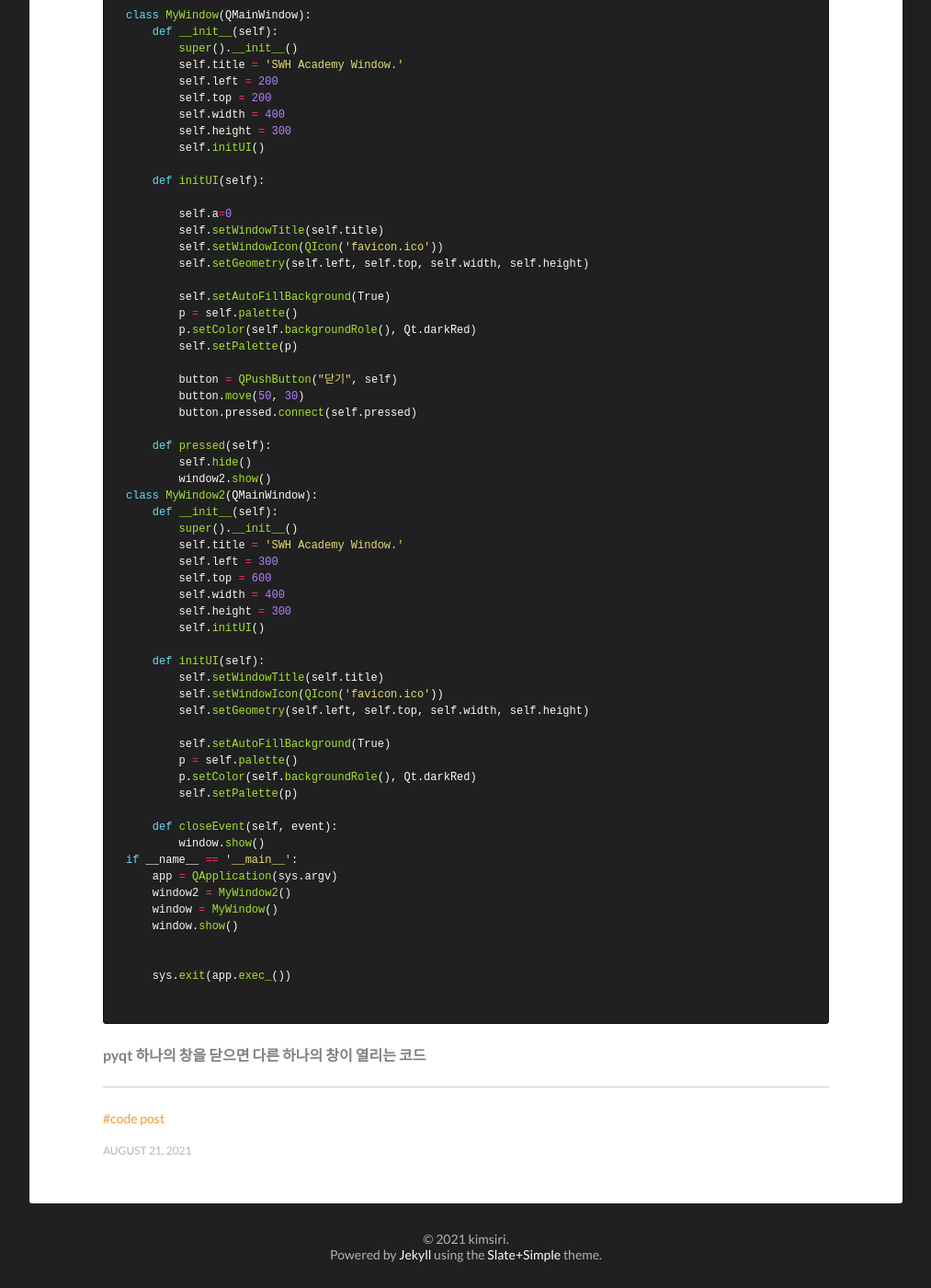
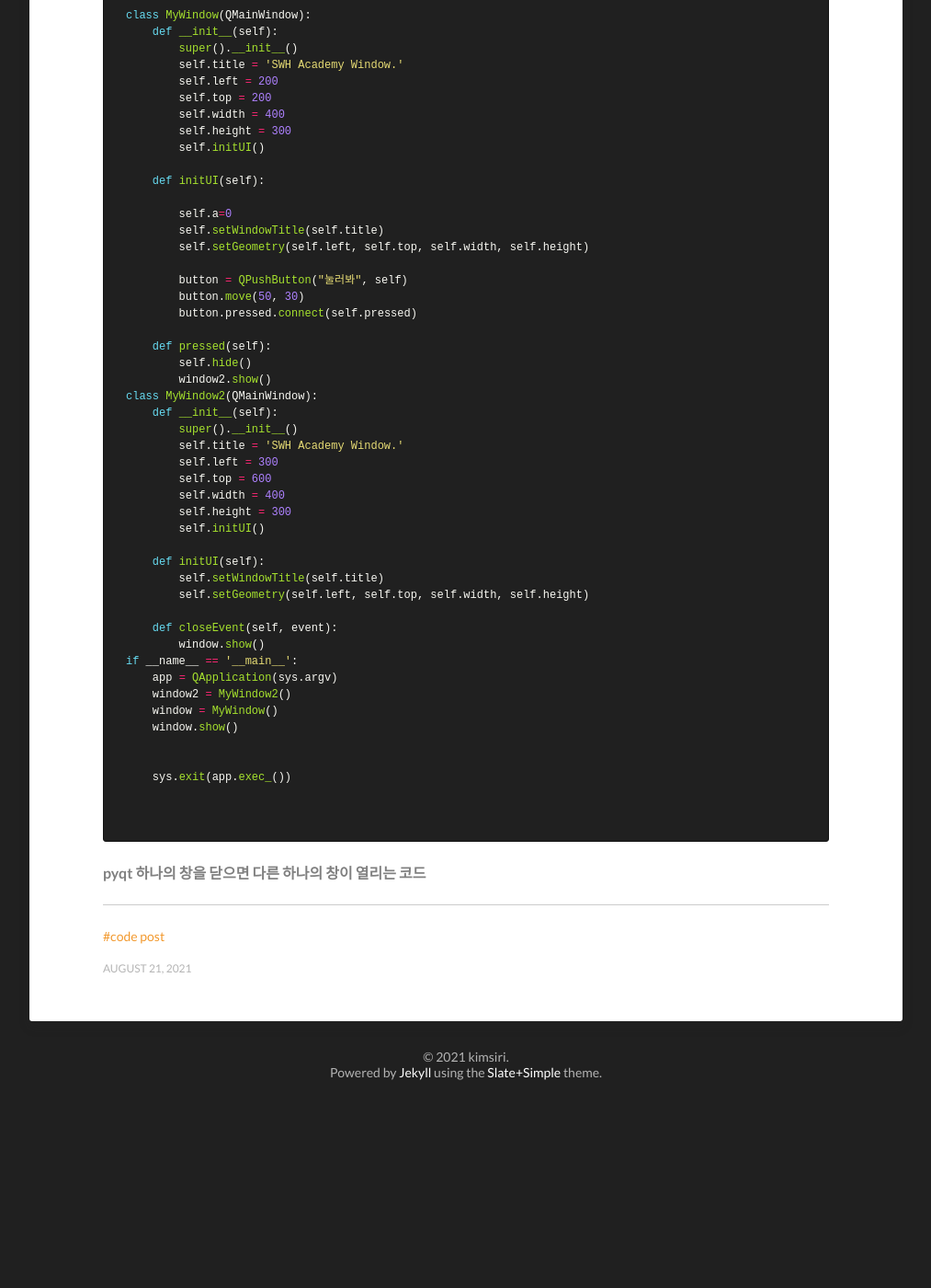
Before and after one commit to kimsiri33/kimsiri33.github.com, a Jekyll site: the page built from _posts/2021-08-21-PyQt2.md, in a window 1280 px wide and 1400 px high, scrolled down 536 px. Shown: the whole window at 92% size, without its empty margins (133-1146 px from the left). Built offline with Jekyll 4.4.1, drawn with Linux system fonts in a browser that asks for light colours; after the commit the page ends 1738 px from its top, so only the background shows below that.

Commit message:
Update 2021-08-21-PyQt2.md

````diff
--- a/_posts/2021-08-21-PyQt2.md
+++ b/_posts/2021-08-21-PyQt2.md
@@ -30,15 +30,9 @@ class MyWindow(QMainWindow):
 
         self.a=0
         self.setWindowTitle(self.title)
-        self.setWindowIcon(QIcon('favicon.ico'))
         self.setGeometry(self.left, self.top, self.width, self.height)
 
-        self.setAutoFillBackground(True)
-        p = self.palette()
-        p.setColor(self.backgroundRole(), Qt.darkRed)
-        self.setPalette(p)
-
-        button = QPushButton("닫기", self)
+        button = QPushButton("눌러봐", self)
         button.move(50, 30)
         button.pressed.connect(self.pressed)
 
@@ -57,13 +51,7 @@ class MyWindow2(QMainWindow):
 
     def initUI(self):
         self.setWindowTitle(self.title)
-        self.setWindowIcon(QIcon('favicon.ico'))
         self.setGeometry(self.left, self.top, self.width, self.height)
-
-        self.setAutoFillBackground(True)
-        p = self.palette()
-        p.setColor(self.backgroundRole(), Qt.darkRed)
-        self.setPalette(p)
 
     def closeEvent(self, event):
         window.show()
@@ -76,6 +64,7 @@ if __name__ == '__main__':
 
     sys.exit(app.exec_())
 
+
 ```
 
 #### pyqt 하나의 창을 닫으면 다른 하나의 창이 열리는 코드
````
